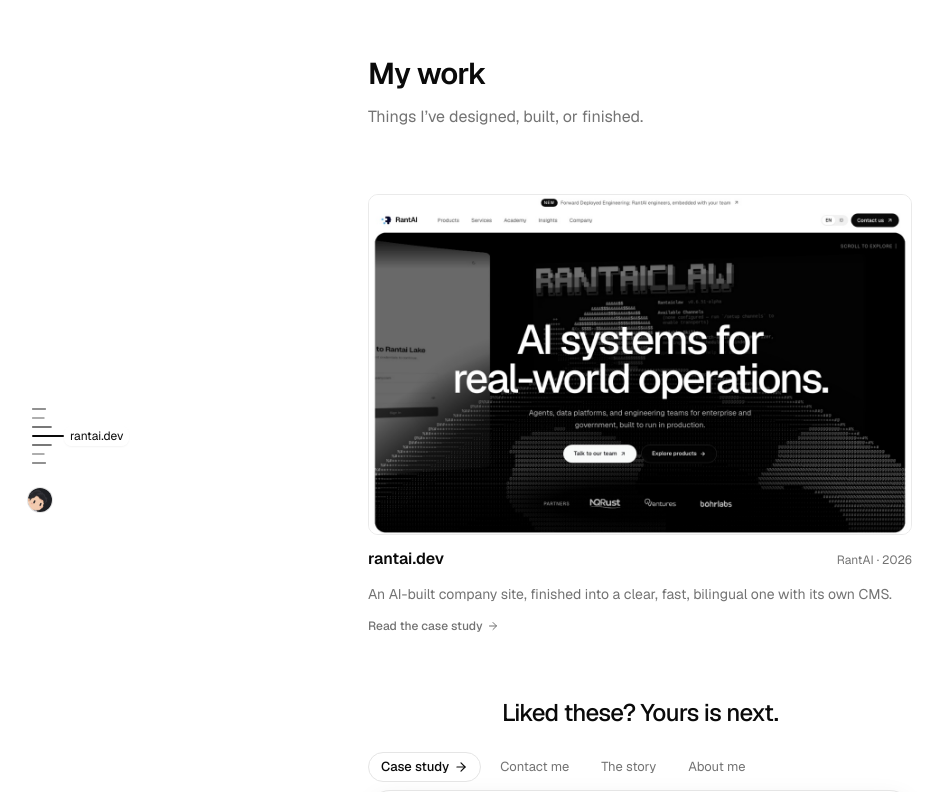
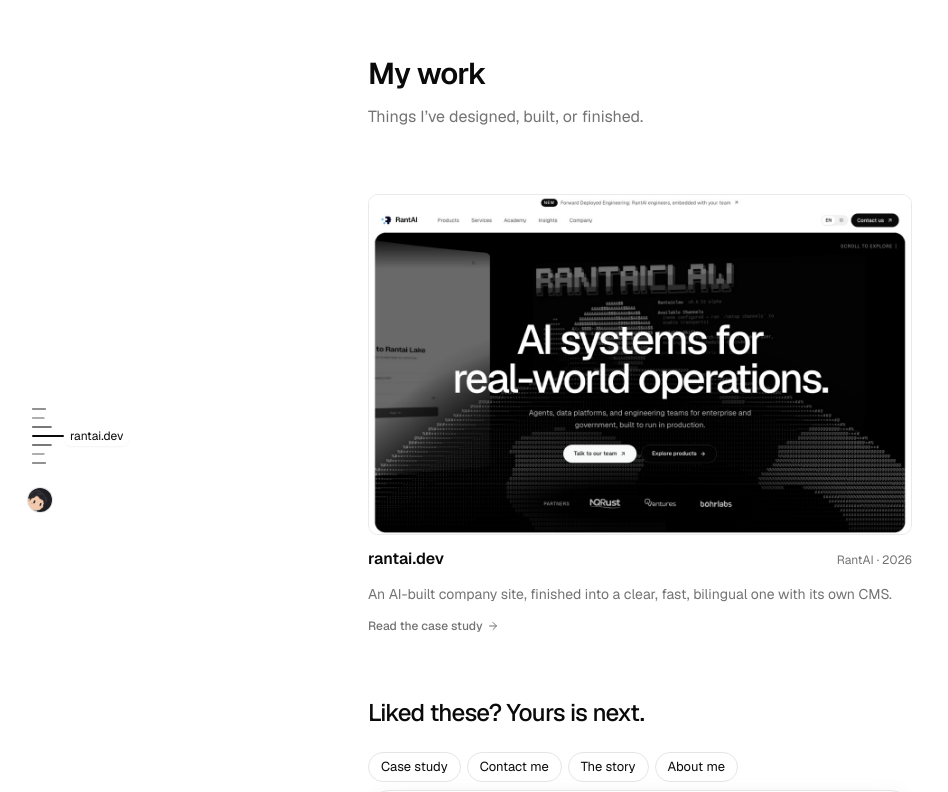
Before and after one commit to mtharreqq/requixite, a Next.js app: page /work in a window 1280 px wide. Shown: the top 792 px of the page, without its empty margins (0-948 px from the left). Built offline with nearby package versions, Linux system fonts and the light colour scheme.

Commit message:
Closing composer: title left again, page chips equal with borders

```diff
--- a/components/sub-page.tsx
+++ b/components/sub-page.tsx
@@ -18,7 +18,7 @@ import {
 } from "@/components/salmoon/portfolio-motion";
 
 /** The other pages as chips above the closing composer, where the homepage
- * has its plans: the next one first, with an arrow. */
+ * has its plans, starting at the next one. */
 function Suggestions({ locale, path }: { locale: Locale; path: string }) {
   const { skip } = getPortfolioCopy(locale).review;
   const base = locale === "id" ? "/id" : "";
@@ -34,24 +34,11 @@ function Suggestions({ locale, path }: { locale: Locale; path: string }) {
   const pages = [...all.slice(at + 1), ...all.slice(0, at)];
   return (
     <nav aria-label={skip.next} className="flex flex-wrap gap-1.5">
-      {pages.map(([p, label, tip], i) => (
+      {pages.map(([p, label, tip]) => (
         <Tooltip key={p} delayDuration={500}>
           <TooltipTrigger asChild>
-            <Link
-              href={base + p || "/"}
-              className={
-                i === 0
-                  ? "composer-chip group gap-1 font-medium"
-                  : "composer-chip composer-chip-ghost text-muted-foreground hover:text-foreground"
-              }
-            >
+            <Link href={base + p || "/"} className="composer-chip">
               {label}
-              {i === 0 && (
-                <ArrowRight
-                  aria-hidden
-                  className="size-3.5 transition-transform group-hover:translate-x-0.5"
-                />
-              )}
             </Link>
           </TooltipTrigger>
           <TooltipContent sideOffset={6}>{tip}</TooltipContent>
@@ -87,7 +74,7 @@ export function SubPage({
           <>
             <SectionReveal>
               <section id="contact" className="flex flex-col gap-5">
-                <h2 className="text-center text-xl leading-tight font-medium tracking-[-0.03em] text-balance md:text-2xl">
+                <h2 className="text-xl leading-tight font-medium tracking-[-0.03em] text-balance md:text-2xl">
                   {ask.title}
                 </h2>
                 <AskBox
```
